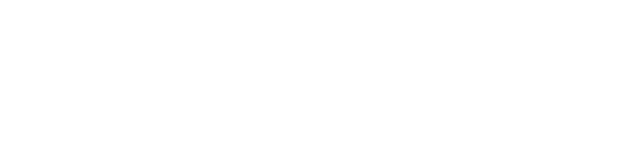
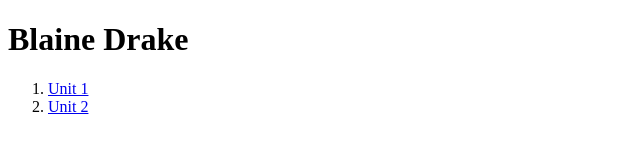
Before and after one commit to blaine07781/blaine07781.github.io, a plain HTML site: page index.html in a window 1280 px wide. Shown: the whole page, without its empty margins (0-640 px from the left). Drawn offline with Linux system fonts and the light colour scheme.

Commit message:
Added 2 files and an ordered list with hyperlinks leading to those files.

```diff
--- a/index.html
+++ b/index.html
@@ -1,12 +1,13 @@
 <!DOCTYPE html>
 <html>
   <head>
-    <meta charset="utf-8">
-    <meta name="viewport" content="width=device-width">
-    <title>repl.it</title>
-    <link href="style.css" rel="stylesheet" type="text/css" />
+    <h1> Blaine Drake</h1>
   </head>
   <body>
-    <script src="script.js"></script>
+  <ol>
+    <li><a href="unit1.html">Unit 1 </a>
+    <li><a href="unit2.html">Unit 2 </a>
+  </ol>
+
   </body>
 </html>
```
Also changed, not shown: unit1.html (added, +1 -0 lines), unit2.html (added, +1 -0 lines).
